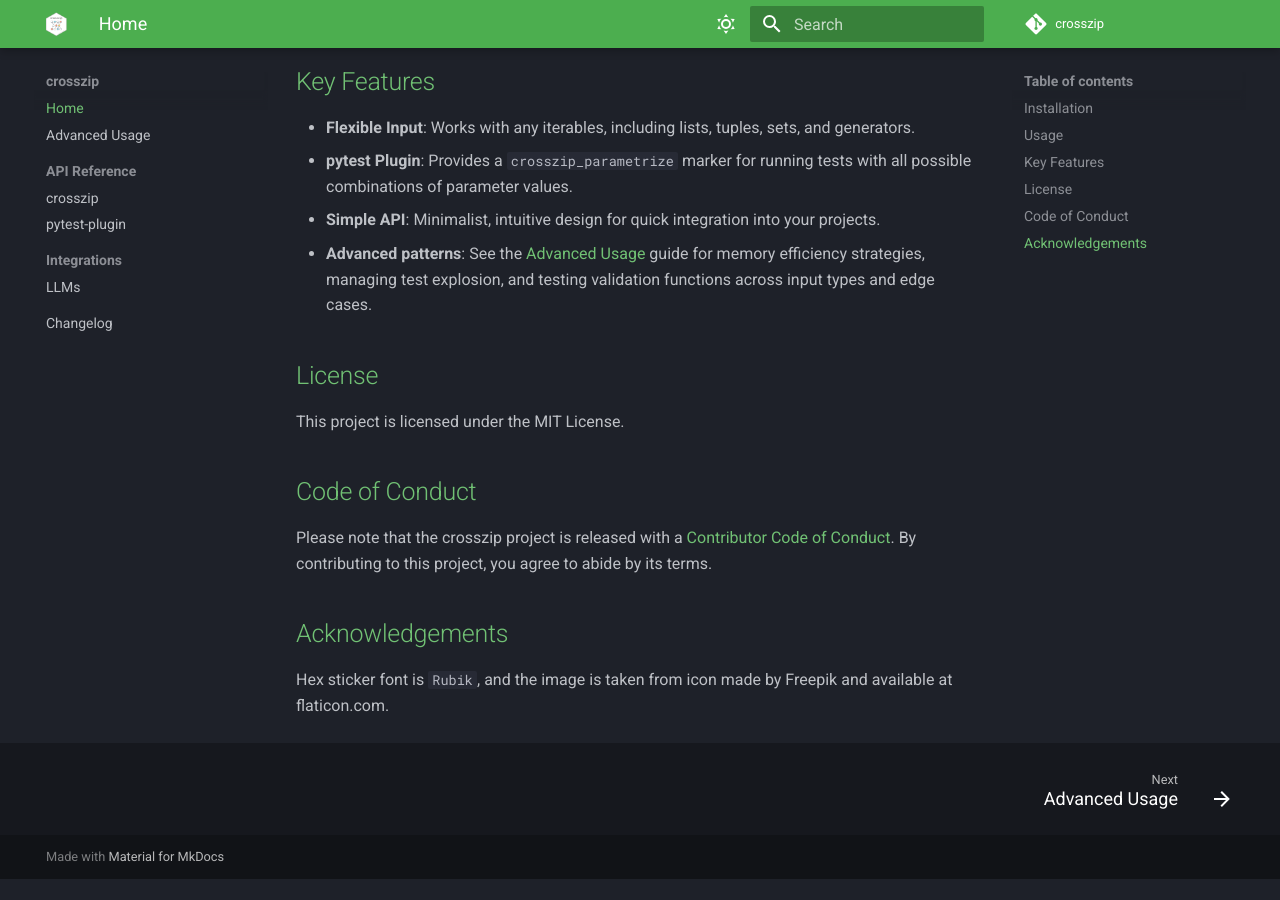
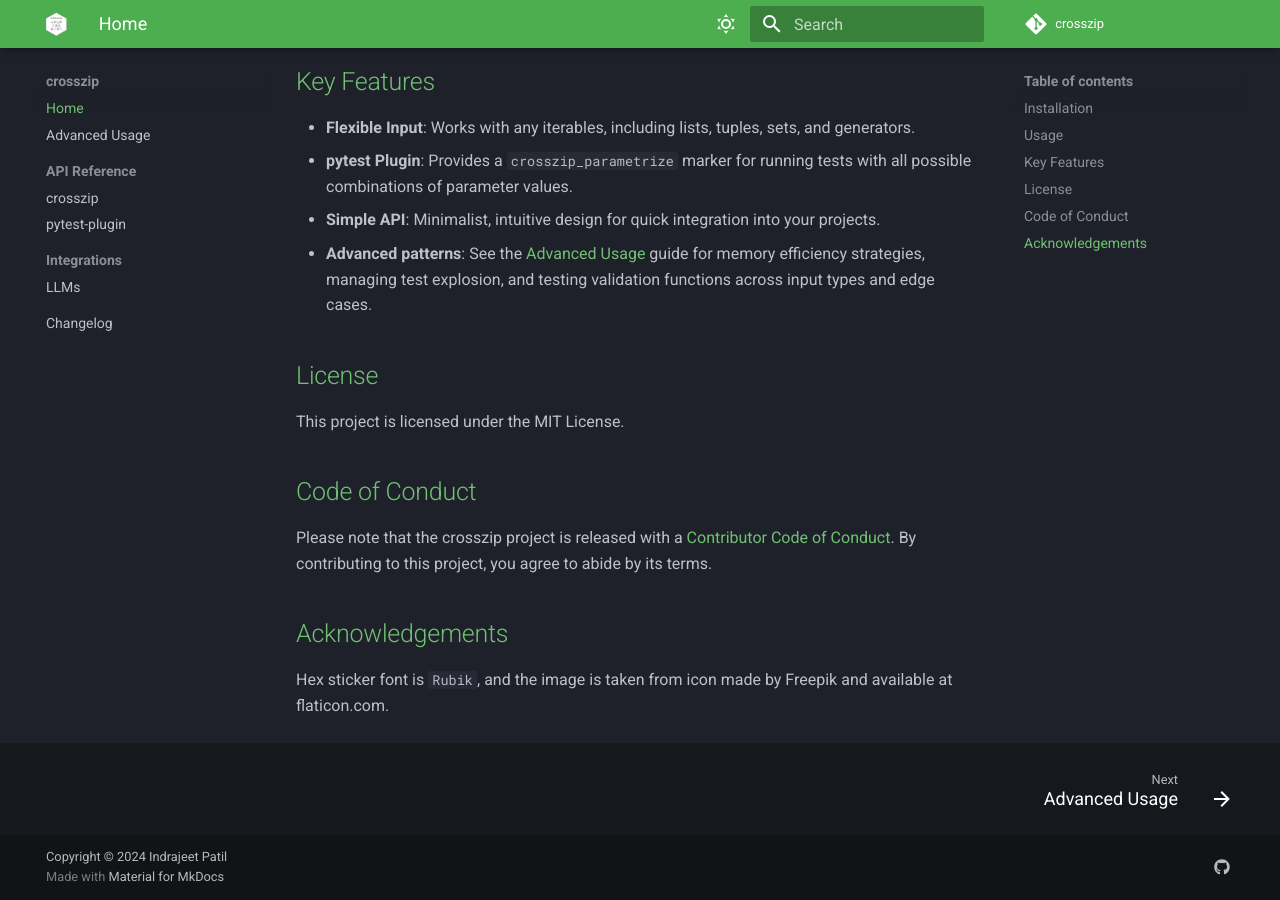
Before and after one commit to IndrajeetPatil/crosszip, an MkDocs documentation site: the page built from docs/index.md, in a window 1280 px wide and 900 px high, scrolled down 1738 px. Built offline with MkDocs 1.6.1 and Material for MkDocs 9.7.7, drawn with Linux system fonts in a browser that asks for light colours; comment, search, counter and statistics services are not loaded; before the commit the page ends 2617 px from its top, so only the background shows below that.

Commit message:
docs(site): show author and github link in footer
Zensical renders the copyright notice and social links in the page
footer; site_author only reaches a meta tag, so the sites showed no
author. Link the name to the personal website.

```diff
--- a/mkdocs.yml
+++ b/mkdocs.yml
@@ -5,6 +5,8 @@ site_author: IndrajeetPatil
 
 repo_name: crosszip
 repo_url: https://github.com/IndrajeetPatil/crosszip
+
+copyright: 'Copyright &copy; 2024 <a href="https://www.indrapatil.com/">Indrajeet Patil</a>'
 
 edit_uri: edit/main/docs/
 
@@ -115,6 +117,10 @@ extra_css:
   - stylesheets/pyodide_runner.css
 
 extra:
+  social:
+    - icon: fontawesome/brands/github
+      link: https://github.com/IndrajeetPatil
+      name: Indrajeet Patil on GitHub
   analytics:
     provider: google
     property: G-3BQ49J7KYH
```
